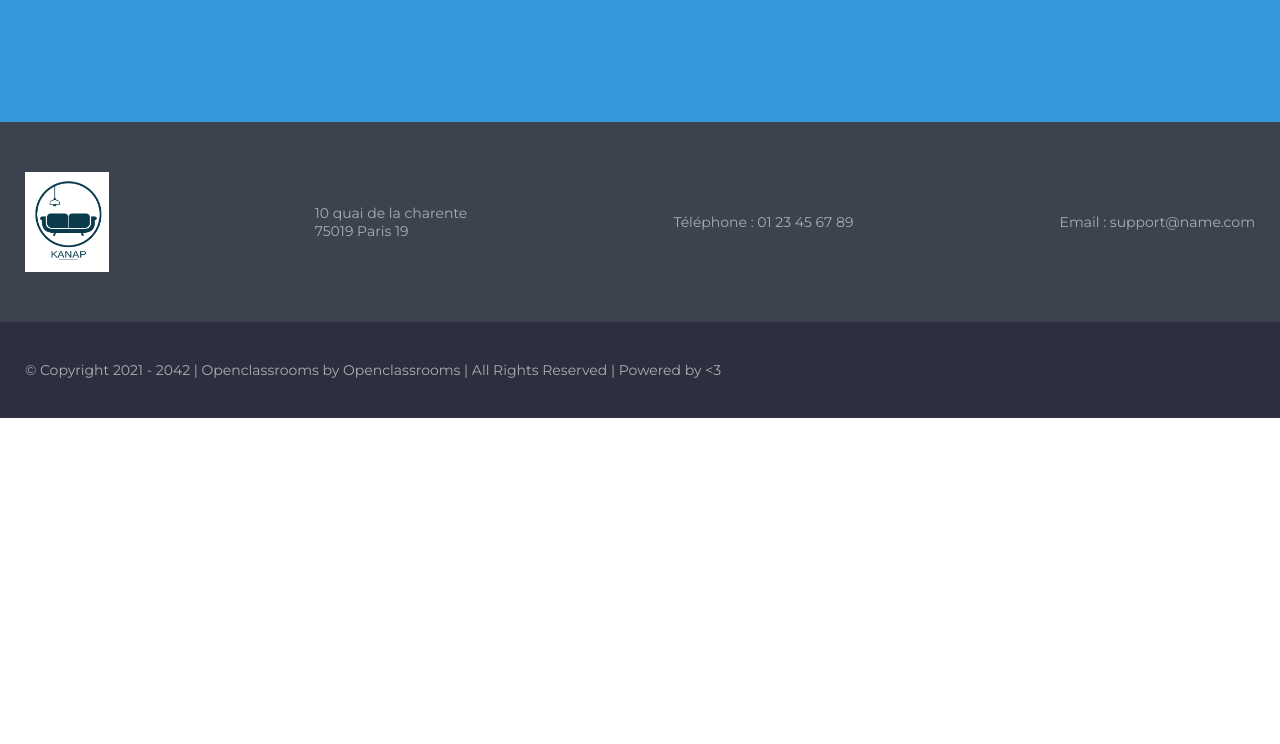
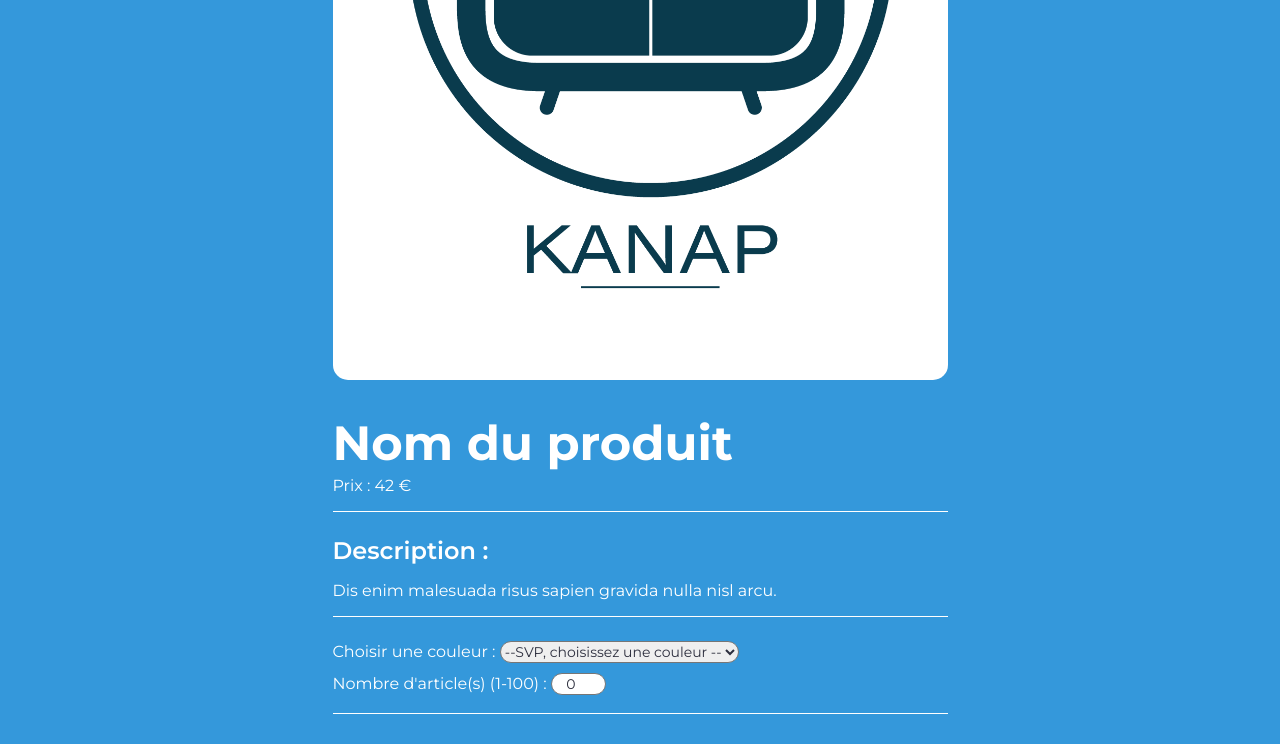
Before and after one commit to WolfSilver0509/MyriamDenizot_5_23-08-2021, a plain HTML site: page front/html/product.html in a window 1280 px wide. Shown: the part 1214-1958 px from the top of the page. Before the commit the page ends 1632 px from the top, so only its background shows below. Drawn offline with Linux system fonts and the light colour scheme; a script that the page names is missing.

Commit message:
Visuel du code en  enlevant les commentaires

```diff
--- a/front/html/product.html
+++ b/front/html/product.html
@@ -47,18 +47,18 @@
         <section class="item">
           <article>
             <div class="item__img">
-              <!-- <img src="../images/logo.png" alt="Photographie d'un canapé"> -->
+             <img src="../images/logo.png" alt="Photographie d'un canapé">
             </div>
             <div class="item__content">
 
               <div class="item__content__titlePrice">
-                <h1 id="title"><!-- Nom du produit --></h1>
-                <p>Prix : <span id="price"><!-- 42 --></span>€</p>
+                <h1 id="title"> Nom du produit </h1>
+                <p>Prix : <span id="price"> 42 </span>€</p>
               </div>
 
               <div class="item__content__description">
                 <p class="item__content__description__title">Description :</p>
-                <p id="description"><!-- Dis enim malesuada risus sapien gravida nulla nisl arcu. --></p>
+                <p id="description"> Dis enim malesuada risus sapien gravida nulla nisl arcu. </p>
               </div>
 
               <div class="item__content__settings">
@@ -66,8 +66,8 @@
                   <label for="color-select">Choisir une couleur :</label>
                   <select name="color-select" id="colors">
                       <option value="">--SVP, choisissez une couleur --</option>
-<!--                       <option value="vert">vert</option>
-                      <option value="blanc">blanc</option> -->
+                      <option value="vert">vert</option>
+                      <option value="blanc">blanc</option>
                   </select>
                 </div>
 
```
Also changed, not shown: front/html/cart.html (+4 -4 lines), front/html/index.html (+2 -2 lines).
